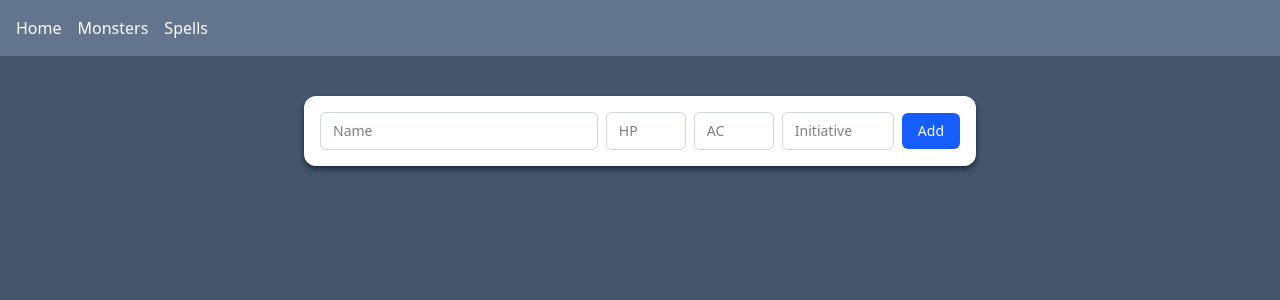
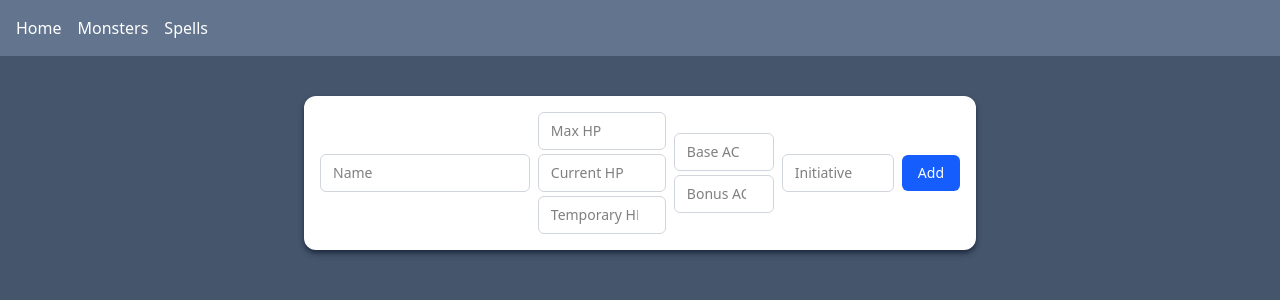
Before and after one commit to anthonyr1616/dnd-initiative-tracker, a React (Vite) app: page / in a window 1280 px wide. Shown: the top 300 px of the page. Built offline with nearby package versions, Linux system fonts and the light colour scheme.

Commit message:
More style updating and add temporary HP and bonus AC

```diff
--- a/src/components/InitiativeForm.jsx
+++ b/src/components/InitiativeForm.jsx
@@ -1,9 +1,14 @@
 import { useState } from "react";
+
+// TODO: Add current HP, bonus health, and bonus AC to form
 
 function InitiativeForm({ onAdd }) {
   const [name, setName] = useState("");
-  const [hp, setHp] = useState("");
+  const [maxHp, setMaxHp] = useState("");
+  const [currentHp, setCurrentHp] = useState("");
+  const [temporaryHp, setTemporaryHp] = useState("");
   const [ac, setAc] = useState("");
+  const [bonusAc, setBonusAc] = useState("");
   const [initiative, setInitiative] = useState("");
 
   const handleSubmit = (e) => {
@@ -12,21 +17,30 @@ function InitiativeForm({ onAdd }) {
     const newCharacter = {
       id: crypto.randomUUID(),
       name,
-      hp: Number(hp),
+      maxHp: Number(maxHp),
+      currentHp: Number(currentHp),
+      temporaryHp: Number(temporaryHp),
       ac: Number(ac),
+      bonusAc: Number(bonusAc),
       initiative: Number(initiative),
     };
 
     onAdd(newCharacter);
 
     setName("");
-    setHp("");
+    setMaxHp("");
+    setCurrentHp("");
+    setTemporaryHp("");
     setAc("");
+    setBonusAc("");
     setInitiative("");
   };
 
   return (
-<form onSubmit={handleSubmit} className="w-full max-w-2xl mx-auto p-4 bg-white rounded-xl shadow-slate-800 shadow-md">
+    <form
+      onSubmit={handleSubmit}
+      className="w-full max-w-2xl mx-auto p-4 bg-white rounded-xl shadow-slate-800 shadow-md"
+    >
       <div className="flex flex-wrap gap-2 items-center">
         <input
           type="text"
@@ -36,22 +50,57 @@ function InitiativeForm({ onAdd }) {
           onChange={(e) => setName(e.target.value)}
           className="flex-1 min-w-[120px] rounded-md border border-gray-300 px-3 py-2 text-sm focus:outline-none focus:ring-2 focus:ring-blue-500"
         />
+        <div className="flex flex-col w-32 gap-1">
           <input
             type="number"
             max="999"
-      placeholder="HP"
-      value={hp}
-      onChange={(e) => setHp(e.target.value)}
-      className="w-20 rounded-md border border-gray-300 px-3 py-2 text-sm focus:outline-none focus:ring-2 focus:ring-blue-500"
+            min="0"
+            placeholder="Max HP"
+            value={maxHp}
+            onChange={(e) => {
+              setMaxHp(e.target.value);
+              setCurrentHp(e.target.value);
+            }}
+            className="rounded-md border border-gray-300 px-3 py-2 text-sm focus:outline-none focus:ring-2 focus:ring-blue-500"
           />
           <input
             type="number"
             max="999"
-      placeholder="AC"
+            placeholder="Current HP"
+            value={currentHp}
+            onChange={(e) => {
+              setCurrentHp(Math.min(e.target.value, maxHp));
+            }}
+            className="rounded-md border border-gray-300 px-3 py-2 text-sm focus:outline-none focus:ring-2 focus:ring-blue-500"
+          />
+          <input
+            type="number"
+            max="999"
+            min="0"
+            placeholder="Temporary HP"
+            value={temporaryHp}
+            onChange={(e) => setTemporaryHp(e.target.value)}
+            className="rounded-md border border-gray-300 px-3 py-2 text-sm focus:outline-none focus:ring-2 focus:ring-blue-500"
+          />
+        </div>
+        <div className="flex flex-col gap-1 w-25">
+          <input
+            type="number"
+            max="999"
+            placeholder="Base AC"
             value={ac}
             onChange={(e) => setAc(e.target.value)}
-      className="w-20 rounded-md border border-gray-300 px-3 py-2 text-sm focus:outline-none focus:ring-2 focus:ring-blue-500"
+            className="rounded-md border border-gray-300 px-3 py-2 text-sm focus:outline-none focus:ring-2 focus:ring-blue-500"
           />
+          <input
+            type="number"
+            max="999"
+            placeholder="Bonus AC"
+            value={bonusAc}
+            onChange={(e) => setBonusAc(e.target.value)}
+            className="rounded-md border border-gray-300 px-3 py-2 text-sm focus:outline-none focus:ring-2 focus:ring-blue-500"
+          />
+        </div>
         <input
           type="number"
           max="999"
@@ -68,7 +117,6 @@ function InitiativeForm({ onAdd }) {
         </button>
       </div>
     </form>
-
   );
 }
 
--- a/src/components/InitiativeItem.jsx
+++ b/src/components/InitiativeItem.jsx
@@ -9,8 +9,23 @@ import {
 } from "lucide-react";
 
 // TODO: Add edit functionality and damage/heal functionality and edit bonus health/AC
+// Edit button should allow you to any of the stats shown
+// Heal - Add hp to current HP, but not above max HP
+// Damage - Subtract hp from current HP (starting with temp HP)
+// Add temp HP - Add to bonus health
 
-function InitiativeItem({ id, name, hp, ac, initiative, onDelete, onEdit }) {
+function InitiativeItem({
+  id,
+  name,
+  maxHp,
+  currentHp,
+  temporaryHp,
+  ac,
+  bonusAc,
+  initiative,
+  onDelete,
+  onEdit,
+}) {
   return (
     <div
       className="bg-slate-400 rounded-xl flex justify-between items-center p-3 gap-6 shadow-md shadow-slate-800 hover:shadow-lg transition-shadow"
@@ -19,10 +34,13 @@ function InitiativeItem({ id, name, hp, ac, initiative, onDelete, onEdit }) {
       <p className="text-4xl font-bold flex-1">{name}</p>
       <div className="flex items-center gap-6 text-xl font-semibold">
         <div className="flex flex-col items-start gap-2">
-          <p className="flex items-center gap-2" title="HP">
+          <p className="flex items-center gap-2" title="Total HP">
             <Heart className="w-8 h-8 fill-red-600 text-3xl" strokeWidth={1} />
             <span className="text-3xl">
-              {hp}/{hp}
+              <span className={temporaryHp > 0 ? "text-green-300" : ""}>
+                {currentHp + temporaryHp}
+              </span>
+              /{maxHp}
             </span>
           </p>
           <p className="flex items-center gap-2" title="Temporary HP">
@@ -30,17 +48,19 @@ function InitiativeItem({ id, name, hp, ac, initiative, onDelete, onEdit }) {
               className="w-8 h-8 fill-green-300 text-3xl"
               strokeWidth={1}
             />
-            <span className="text-3xl">{hp}</span>
+            <span className="text-3xl">{temporaryHp}</span>
           </p>
         </div>
         <div className="flex flex-col items-start gap-2">
-          <p className="flex items-center gap-2" title="AC">
+          <p className="flex items-center gap-2" title="Total AC">
             <Shield className="w-8 h-8 fill-gray-300" strokeWidth={1} />
-            <span className="text-3xl">{ac}</span>
+            <span className={`text-3xl ${bonusAc > 0 ? "text-green-300" : ""}`}>
+              {ac + bonusAc}
+            </span>
           </p>
           <p className="flex items-center gap-2" title="Bonus AC">
             <ShieldPlus className="w-8 h-8 fill-green-300" strokeWidth={1} />
-            <span className="text-3xl">{ac}</span>
+            <span className="text-3xl">{bonusAc}</span>
           </p>
         </div>
         <p className="flex items-center gap-2" title="Initiative">
--- a/src/components/InitiativeList.jsx
+++ b/src/components/InitiativeList.jsx
@@ -8,8 +8,11 @@ function InitiativeList({ initiativeItems, onDelete }) {
           key={item.id}
           id={item.id}
           name={item.name}
-          hp={item.hp}
+          maxHp={item.maxHp}
+          currentHp={item.currentHp}
+          temporaryHp={item.temporaryHp}
           ac={item.ac}
+          bonusAc={item.bonusAc}
           initiative={item.initiative}
           onDelete={onDelete}
         />
```
Lines whose indentation alone changed are shown as unchanged.
